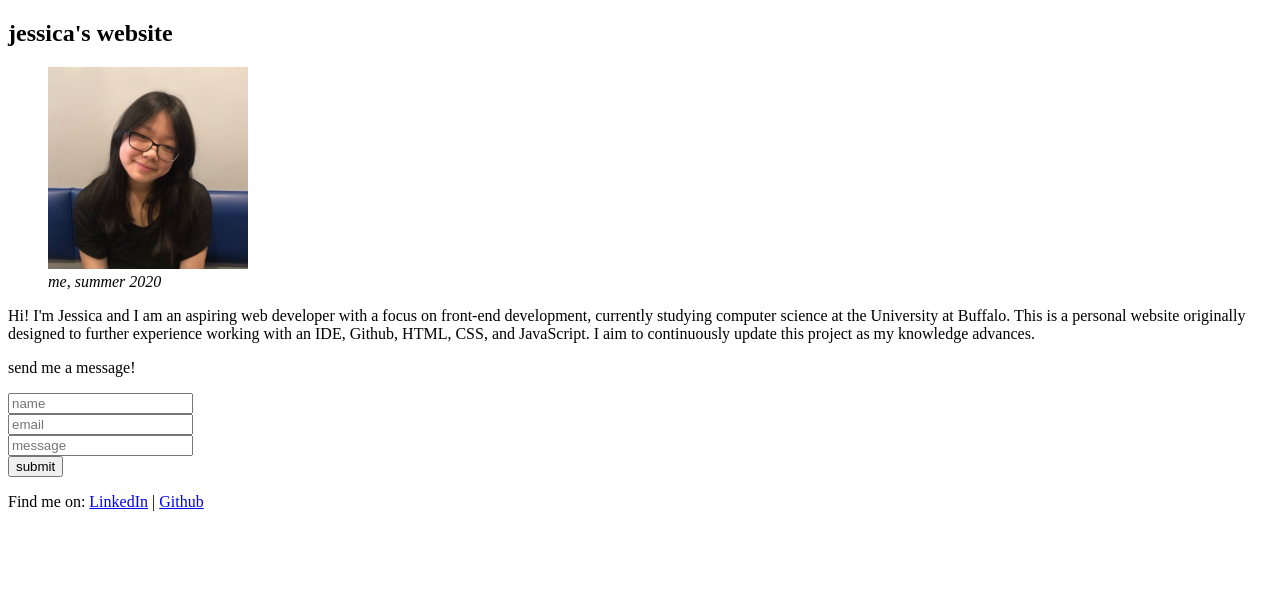
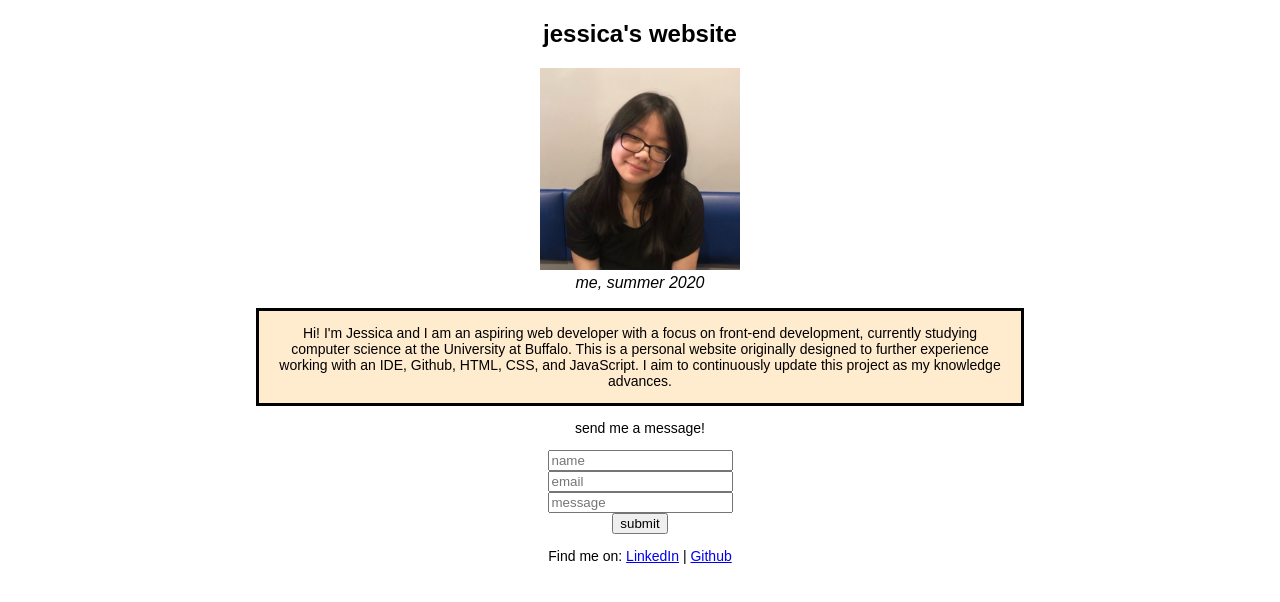
Before and after one commit to jecmui/personal-website, a plain HTML site: page index.html in a window 1280 px wide. Drawn offline with Linux system fonts and the light colour scheme.

Commit message:
added a css file

```diff
--- a/index.html
+++ b/index.html
@@ -4,9 +4,12 @@
 <head>
     <meta charset="UTF-8">
     <!--charset attribute: specifies character encoding for this HTML document-->
+    <meta name="viewport" content="width=device-width, initial-scale=1.0" />
+    <!--ensuring text-align, formatting, etc. looks the same across devices-->
     <title>@jecmui</title>
     <link rel="icon" type="image/x-icon" href="assets/keroppi-favicon.png">
     <!--this icon is called a favicon-->
+    <link rel="stylesheet" href="styles.css">
 </head>
 
 <body>
@@ -14,11 +17,11 @@
         <section id="menu">
             <h1>jessica's website
             </h1>
-            <div id="introduction">
-                <figure id="selfPortrait">
-                    <img src="/assets/IMG_0375.jpg" width="200">
-                    <figcaption><em>me, summer 2020</em></figcaption>
-                </figure>
+            <figure id="selfPortrait">
+                <img src="/assets/IMG_0375.jpg" width="200">
+                <figcaption><em>me, summer 2020</em></figcaption>
+            </figure>
+            <div id="introduction" class="intro">
                 <p>
                     Hi! I'm Jessica and I am an aspiring web developer with a focus on front-end development, currently
                     studying computer science at the University at Buffalo. This is a personal website originally
@@ -26,7 +29,6 @@
                     to further experience working with an IDE, Github, HTML, CSS, and JavaScript. I aim to continuously
                     update this project as my knowledge advances.
                 </p>
-
             </div>
         </section>
         <section id="contactForm">
--- /dev/null
+++ b/styles.css
@@ -0,0 +1,21 @@
+/*commenting :)*/
+body {
+    font-family: Arial, Helvetica, sans-serif;
+    margin-left: auto;
+    margin-right: auto;
+    width: 60%;
+    text-align: center;
+    background-color: white;
+}
+
+p {
+    font-size: 14px;
+}
+
+.intro {
+    padding-inline: 20px;
+    border-style: solid;
+    border-width: 3px;
+    border-color: black;
+    background-color: blanchedalmond;
+}
```
